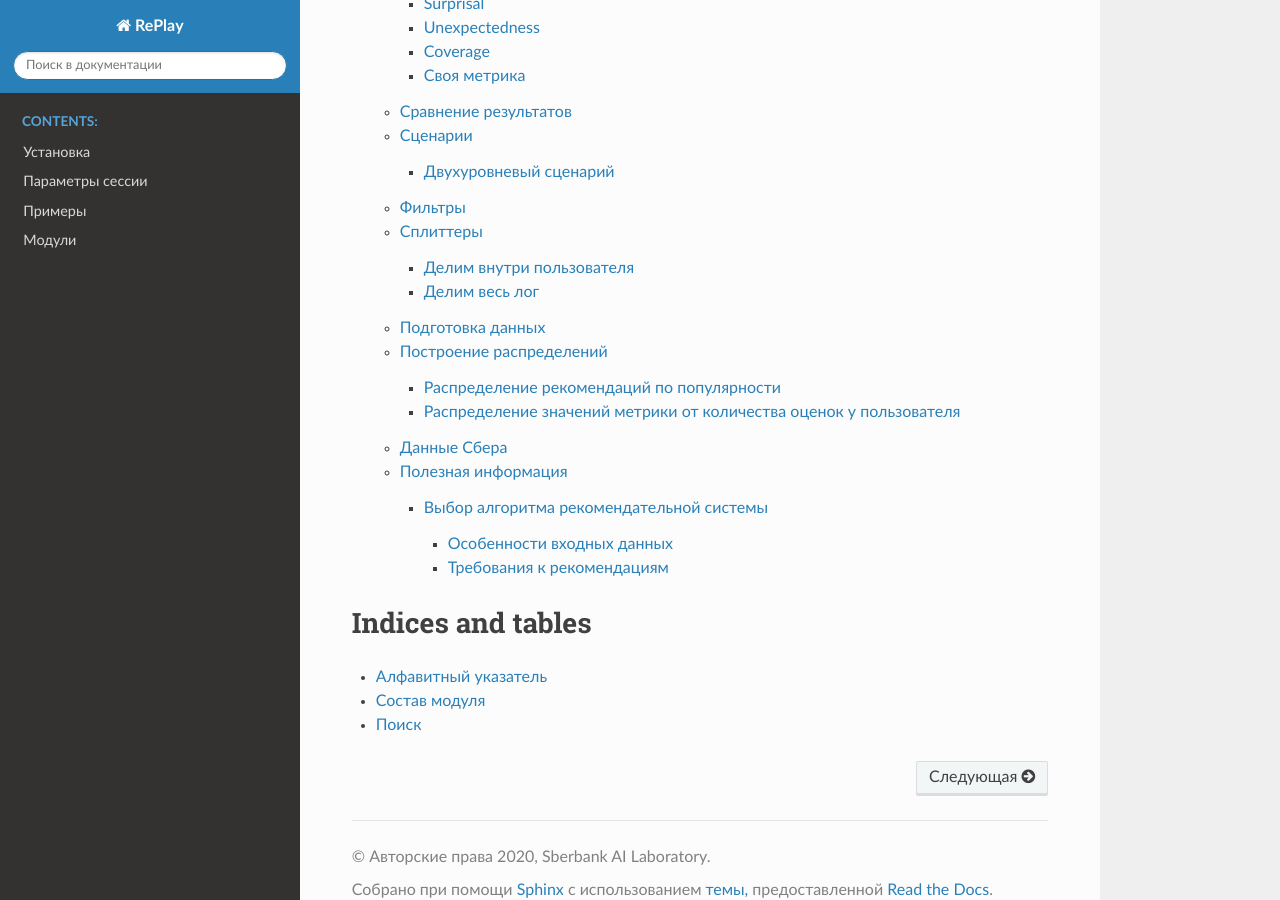
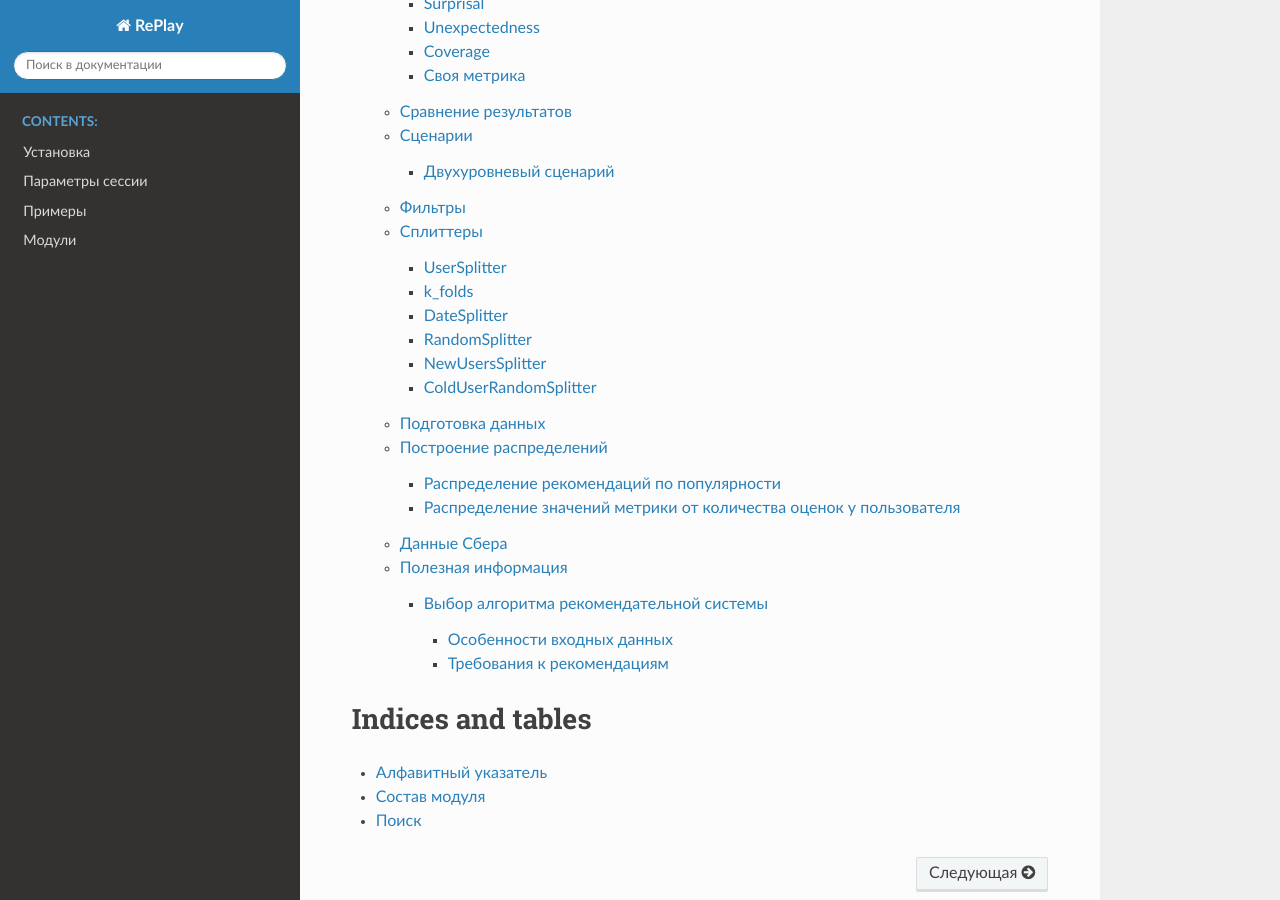
Before and after one commit to sb-ai-lab/RePlay, a Sphinx documentation site: the page built from docs/index.rst, in a window 1280 px wide and 900 px high, scrolled down 1272 px. Built offline with Sphinx 7.4.7 and the Read the Docs theme 2.0.0, drawn with Linux system fonts in a browser that asks for light colours.

Commit message:
Добавил заголовков в доку по сплиттерам

```diff
--- a/docs/pages/modules/splitters.rst
+++ b/docs/pages/modules/splitters.rst
@@ -9,20 +9,37 @@
 
 .. autofunction:: replay.splitters.base_splitter.Splitter.split
 
-Делим внутри пользователя
---------------------------
 
-.. automodule:: replay.splitters.user_log_splitter
-   :members: UserSplitter
+UserSplitter
+-------------
+
+.. autoclass:: replay.splitters.user_log_splitter.UserSplitter
    :special-members: __init__
+
+k_folds
+---------
 
 Для разделения внутри пользователя также доступно разделение по фолдам.
 
 .. autofunction:: replay.splitters.user_log_splitter.k_folds
 
-Делим весь лог
-------------------
 
-.. automodule:: replay.splitters.log_splitter
-   :members: DateSplitter, RandomSplitter, NewUsersSplitter, ColdUserRandomSplitter
-   :special-members:
+DateSplitter
+-------------
+.. autoclass:: replay.splitters.log_splitter.DateSplitter
+   :special-members: __init__
+
+RandomSplitter
+----------------
+.. autoclass:: replay.splitters.log_splitter.RandomSplitter
+   :special-members: __init__
+
+NewUsersSplitter
+-----------------
+.. autoclass:: replay.splitters.log_splitter.NewUsersSplitter
+   :special-members: __init__
+
+ColdUserRandomSplitter
+------------------------
+.. autoclass:: replay.splitters.log_splitter.ColdUserRandomSplitter
+   :special-members: __init__
```
